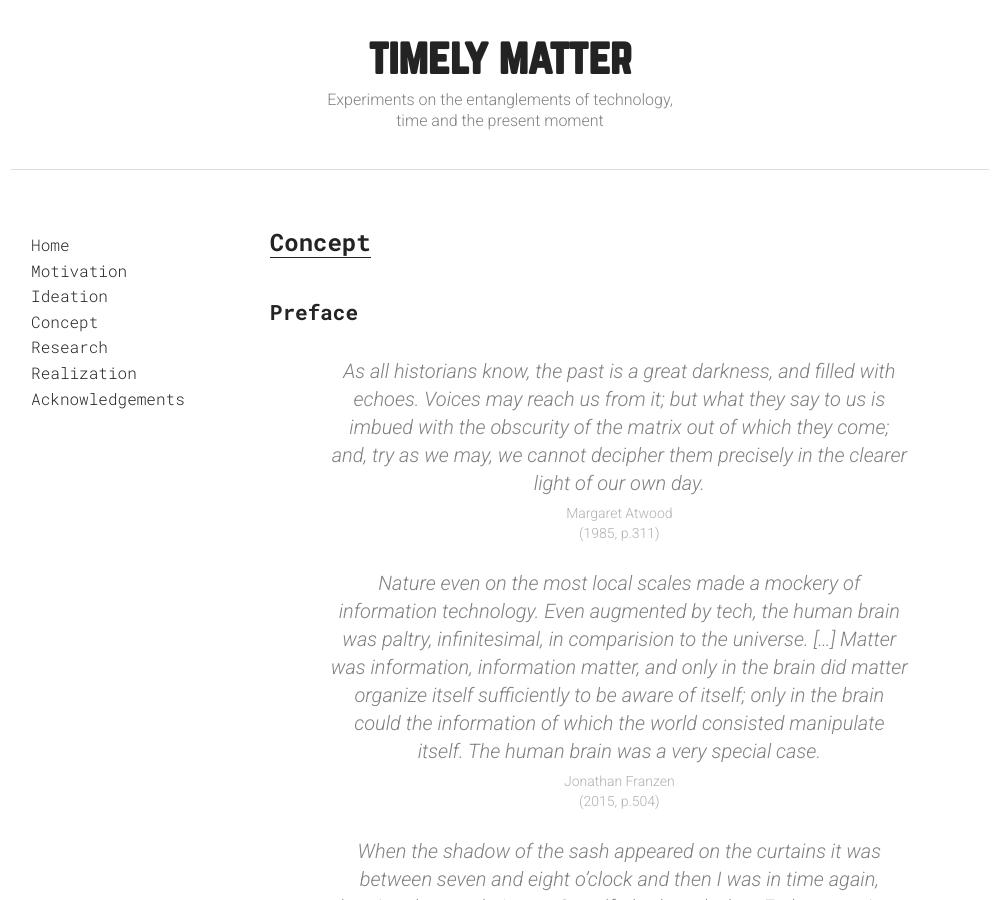
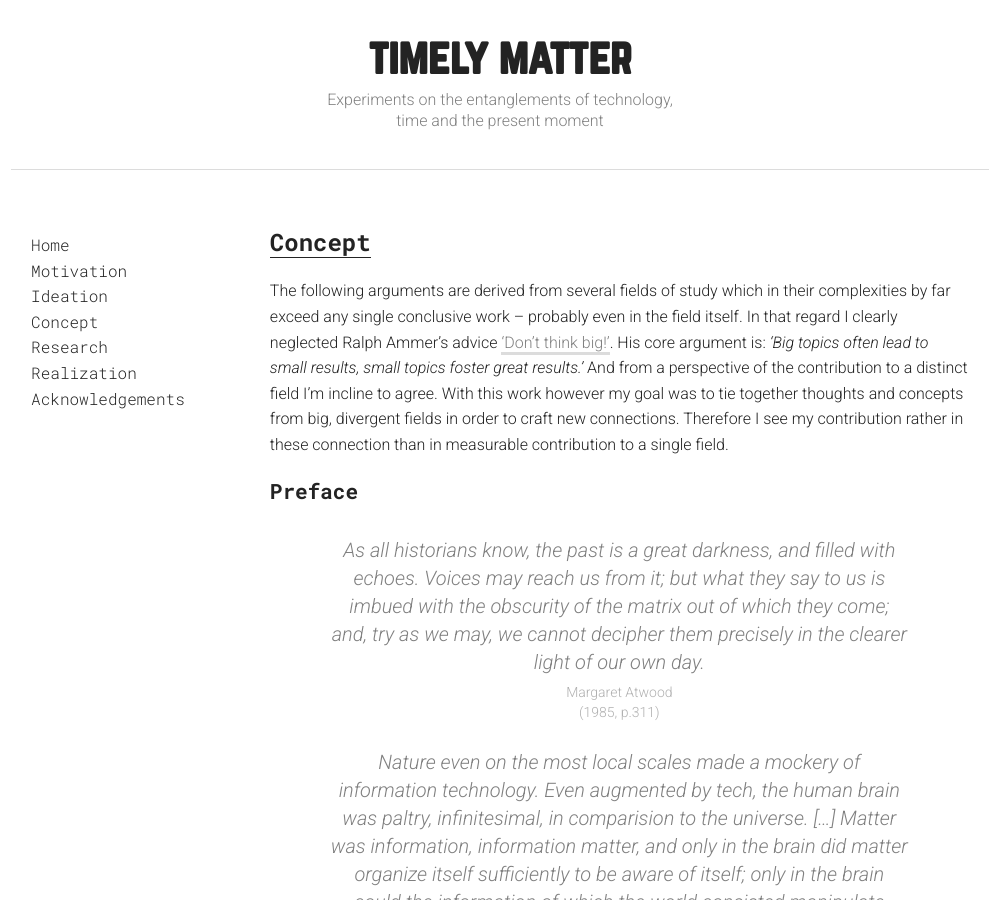
Before and after one commit to davidbeermann/timely-matter, a Jekyll site: the page built from concept/index.md, in a window 1280 px wide and 900 px high. Shown: the whole window, without its empty margins (140-1138 px from the left). Built offline with Jekyll 4.4.1, drawn with Linux system fonts in a browser that asks for light colours.

Commit message:
added brief intro note to concept

```diff
--- a/concept/index.md
+++ b/concept/index.md
@@ -5,6 +5,8 @@ position: 2
 ---
 
 # Concept
+
+The following arguments are derived from several fields of study which in their complexities by far exceed any single conclusive work – probably even in the field itself. In that regard I clearly neglected Ralph Ammer's advice ['Don’t think big!'](https://blog.prototypr.io/dont-think-big-5ca8e7dd8b3d#.opdknri2c). His core argument is: *'Big topics often lead to small results, small topics foster great results.'* And from a perspective of the contribution to a distinct field I'm incline to agree. With this work however my goal was to tie together thoughts and concepts from big, divergent fields in order to craft new connections. Therefore I see my contribution rather in these connection than in measurable contribution to a single field.
 
 ## Preface
 
```
